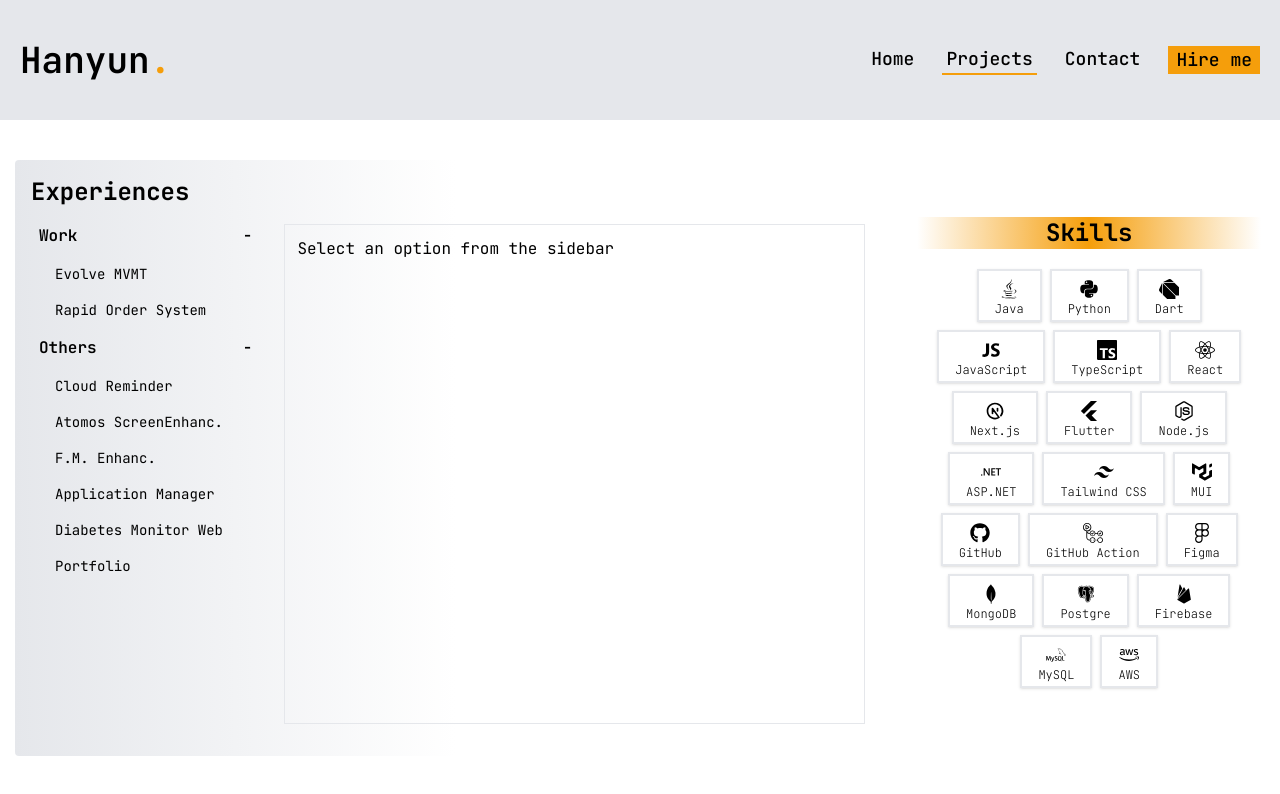
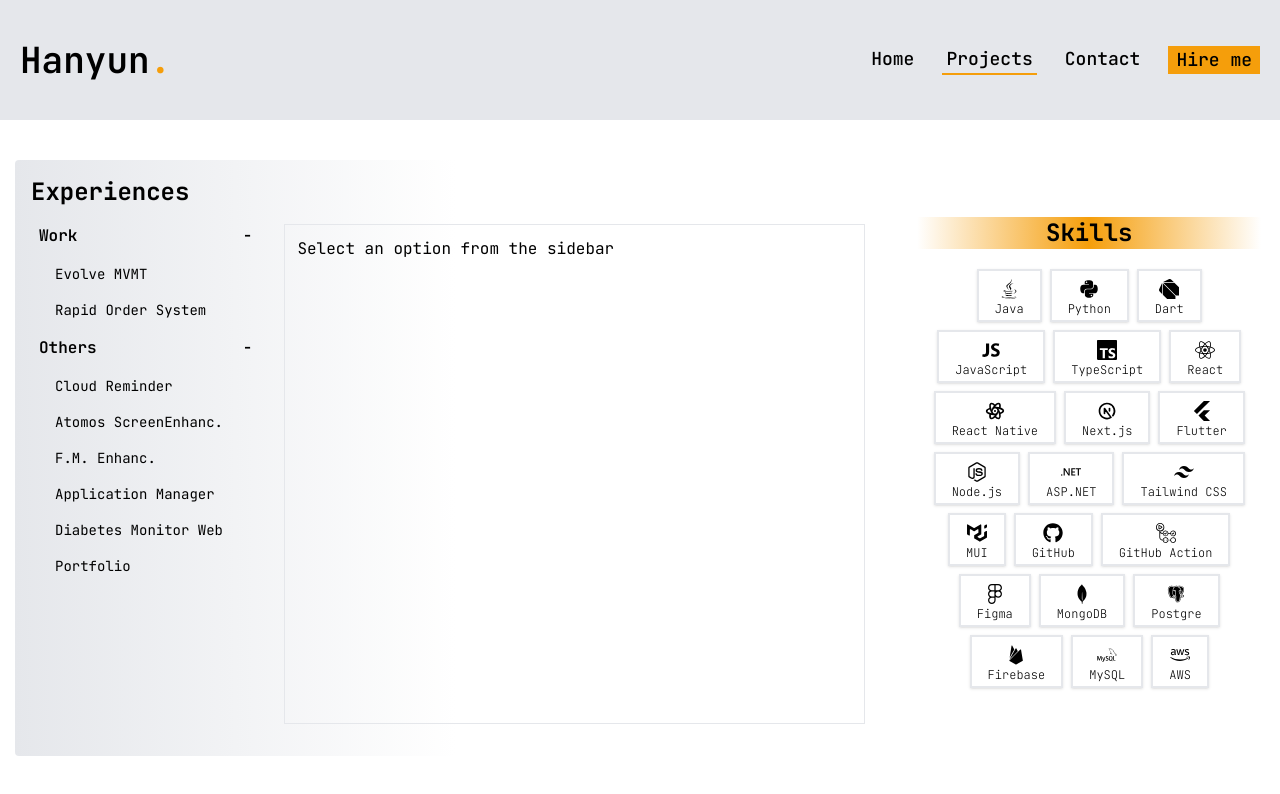
Before and after one commit to Hanyun1/hanyun-portfolio, a Next.js app: page /projects in a window 1280 px wide. Shown: the top 794 px of the page. Built offline with nearby package versions, Linux system fonts and the light colour scheme.

Commit message:
update expereince info

```diff
--- a/src/app/projects/page.jsx
+++ b/src/app/projects/page.jsx
@@ -17,6 +17,7 @@ import { TbBrandNextjs } from "react-icons/tb";
 import { IoLogoJavascript } from "react-icons/io";
 import { FaFlutter, FaDartLang } from "react-icons/fa6";
 import { RiTailwindCssFill } from "react-icons/ri";
+import { TbBrandReactNative } from "react-icons/tb";
 import {
   SiMui,
   SiDotnet,
@@ -80,6 +81,7 @@ const skills = [
   { name: "TypeScript", icon: <SiTypescript /> },
 
   { name: "React", icon: <FaReact /> },
+  { name: "React Native", icon: <TbBrandReactNative /> },
   { name: "Next.js", icon: <TbBrandNextjs /> },
   { name: "Flutter", icon: <FaFlutter /> },
 
@@ -118,7 +120,7 @@ const submenuSkillMap = {
   ],
   content6: ["MongoDB", "Node.js", "GitHub", "Figma", "MUI"],
   content7: ["React", "JavaScript", "Next.js", "GitHub", "Tailwind CSS"],
-  content8: ["ASP.NET", "MySQL", "GitHub Action", "GitHub", "AWS"],
+  content8: ["ASP.NET", "MySQL", "GitHub Action", "GitHub", "AWS", "Tailwind CSS", "React Native"],
   // content3: ["React", ],
   // content3: ["React", ],
   // content3: ["React", ],
@@ -131,6 +133,7 @@ const contentHighlightWord = [
   "Figma",
   "Node.js",
   "AWS",
+  "AWS CodeDeploy",
   "Next.js",
   "Mantine",
   "Websocket",
@@ -145,6 +148,14 @@ const contentHighlightWord = [
   "ASP.NET Core",
   "CURD",
   "MySQL",
+  "IAM",
+  "EC2",
+  "ASG",
+  "ALB",
+  "RDS",
+  "CI/CD",
+  "Postman",
+  "React Native"
 ];
 
 const contentMap = {
@@ -235,7 +246,8 @@ const contentMap = {
       "Developed a cloud-based mobile reminder application enabling users to leave messages for event recalls, collaborating in a team of 3, and utilising React Native, ASP.NET Core, MySQL, and AWS services.",
       "Led the design and development of the cloud infrastructure, including solution architecture, and implemented services such as IAM, EC2, ASG, ALB, and RDS.",
       "Established and automated the CI/CD pipeline using GitHub Actions and AWS CodeDeploy, integrating Postman tests to ensure reliability.",
-      "Resolved 20+ critical issues in the .NET backend, including authentication failures and database routing errors, enhancing system performance and stability.",
+      "Implemented the home page front end using React Native.",
+      "Resolved 10+ critical issues in the .NET backend, including authentication failures and database routing errors, enhancing system performance and stability.",
       // "",
     ],
   },
```
Also changed, not shown: 2 other files (tests, documents, lock files or other folders).
